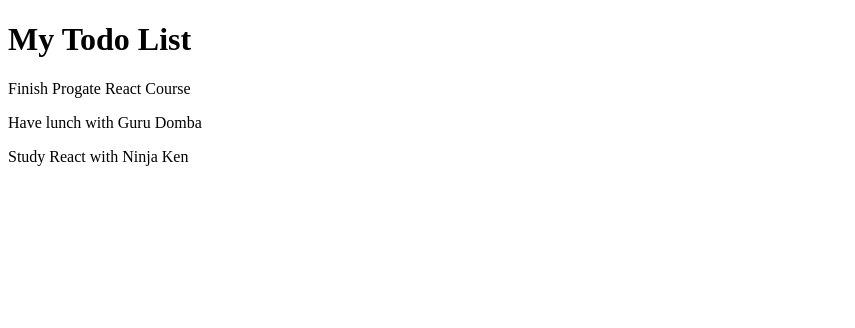
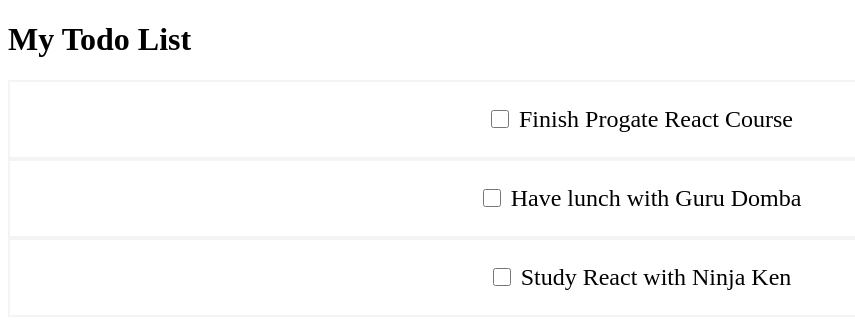
Before and after one commit to anggakusumap/todo-progate, a React (Vite) app: page / in a window 1280 px wide. Shown: the top 328 px of the page, without its empty margins (0-855 px from the left). Built offline with nearby package versions, Linux system fonts and the light colour scheme.

Commit message:
Develop toggle todo feature

```diff
--- a/src/App.jsx
+++ b/src/App.jsx
@@ -22,10 +22,20 @@
 function App() {
   const [todos, setTodos] = useState(data);
 
+  const toggleCompleted = (todoId) => {
+    const updatedTodos = todos.map((todo) => {
+      if (todo.id === todoId) {
+        todo.completed = !todo.completed
+      }
+      return todo
+    })
+    setTodos(updatedTodos)
+  }
+
   return (
     <div>
       <h1>My Todo List</h1>
-      <Todos todos={todos} />
+      <Todos todos={todos} toggleCompleted={toggleCompleted} />
     </div>
   )
 }
--- a/src/components/TodoItem.jsx
+++ b/src/components/TodoItem.jsx
@@ -1,5 +1,33 @@
-const TodoItem = ({ todo }) => {
-  return <p>{todo.title}</p>
+const TodoItem = ({ todo, toggleCompleted }) => {
+  const getTodoTitleStyle = () => {
+    if (todo.completed === true) {
+      return { textDecoration: 'line-through' }
+    } else {
+      return { textDecoration: 'none' }
+    }
+  }
+
+  return (
+    <div style={styles.todoItem}>
+      <input type="checkbox" style={styles.checkbox} onChange={() => toggleCompleted(todo.id)} />
+      <p style={getTodoTitleStyle()}>{todo.title}</p>
+    </div>
+  )
+}
+
+const styles = {
+  todoItem: {
+    border: '2px solid #f4f4f4',
+    fontSize: '24px',
+    display: 'flex',
+    justifyContent: 'center',
+    alignItems: 'center',
+  },
+  checkbox: {
+    marginRight: '10px',
+    height: '18px',
+    width: '18px',
+  },
 }
 
 export default TodoItem
--- a/src/components/Todos.jsx
+++ b/src/components/Todos.jsx
@@ -1,12 +1,12 @@
 import TodoItem from "./TodoItem"
 
 
-const Todos = ({ todos }) => {
+const Todos = ({ todos, toggleCompleted }) => {
   return (
     <div>
       {todos.map((todo) => {
         // Berikan datanya ke TodoItem
-        return <TodoItem key={todo.id} todo={todo} />
+        return <TodoItem key={todo.id} todo={todo} toggleCompleted={toggleCompleted} />
       })}
     </div>
   )
--- /dev/null
+++ b/src/components/static.js
@@ -0,0 +1,4 @@
+const sat = {
+    asdasd: "asdasd",
+asda: "asdadsa"
+}
```
